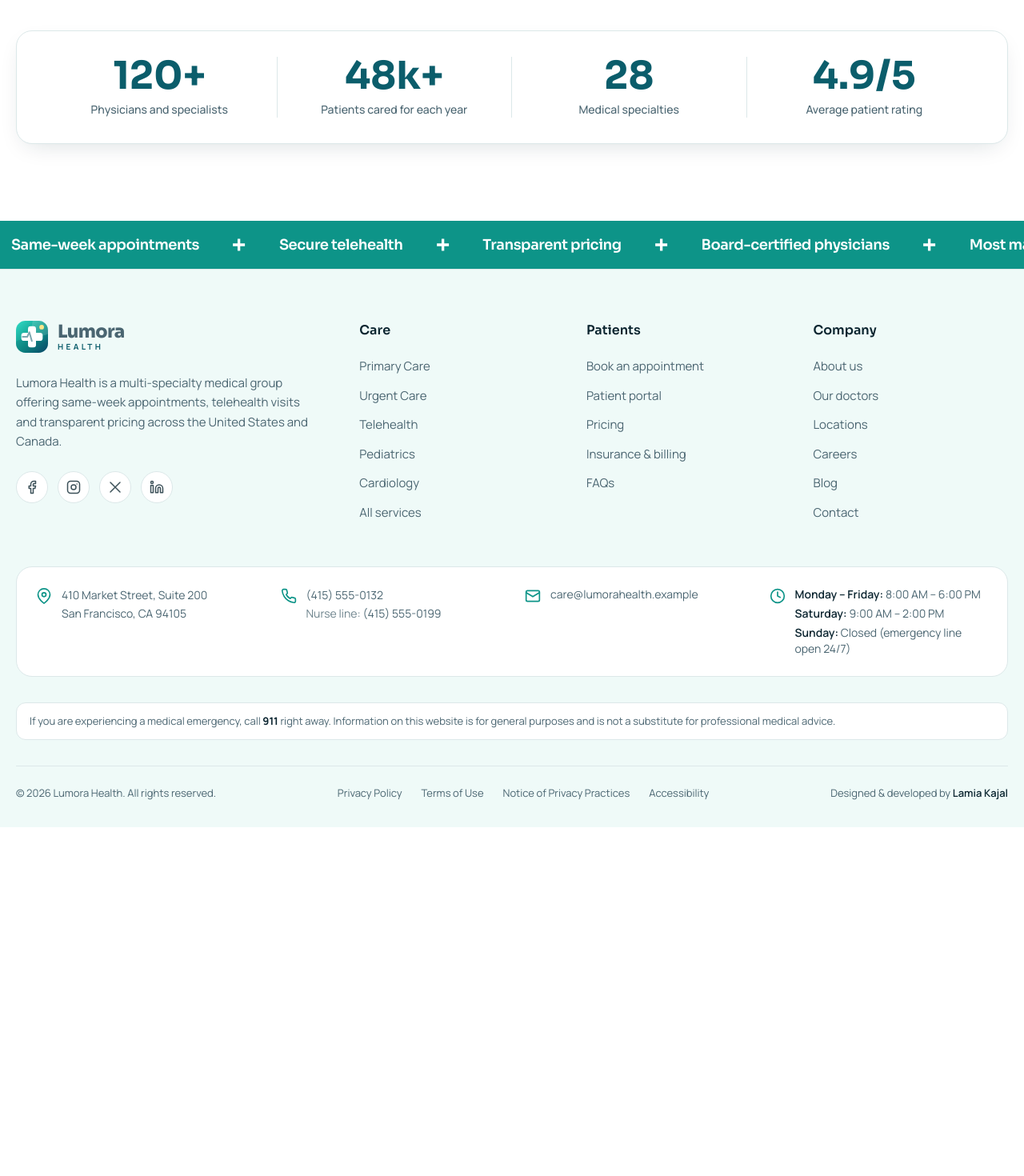
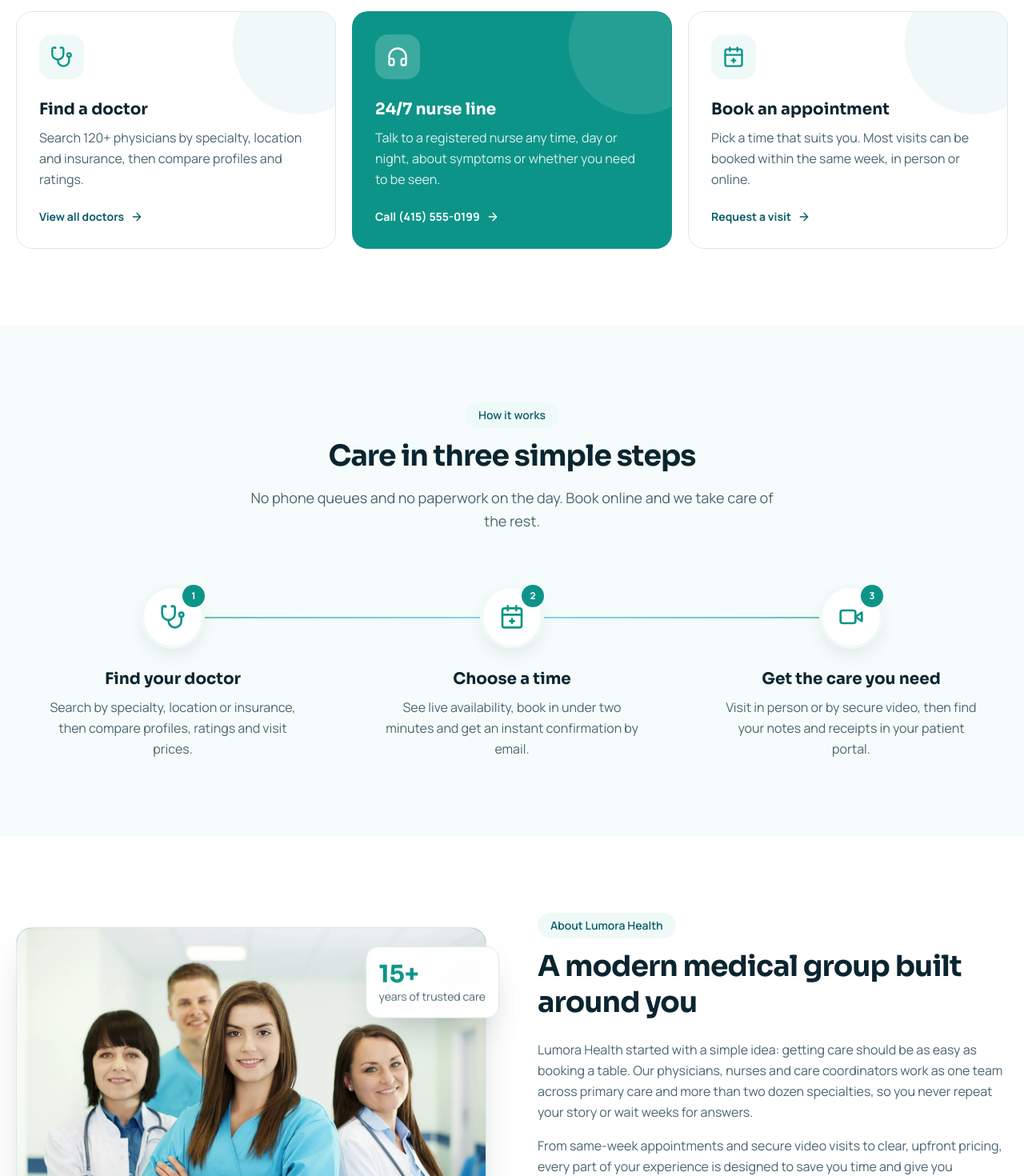
Before and after one commit to lamiakajal/lumora-health, a Next.js app: page / in a window 1280 px wide. Shown: the part 1200-2670 px from the top of the page at 80% size. Before the commit the page ends 2234 px from the top, so only its background shows below. Built offline with nearby package versions, Linux system fonts and the light colour scheme; no server answers.

Commit message:
feat: add new sections to the home page

```diff
--- a/src/app/page.tsx
+++ b/src/app/page.tsx
@@ -1,4 +1,7 @@
+import { AboutSection } from "@/components/home/about-section";
 import { Hero } from "@/components/home/hero";
+import { HowItWorks } from "@/components/home/how-it-works";
+import { QuickActions } from "@/components/home/quick-actions";
 import { StatsBand } from "@/components/home/stats-band";
 import { findPublicImage } from "@/lib/public-images";
 
@@ -9,6 +12,9 @@ export default function Home() {
   return (
     <main id="main">
       <Hero photo={heroPhoto} />
+      <QuickActions />
+      <HowItWorks />
+      <AboutSection />
       <StatsBand />
     </main>
   );
```
